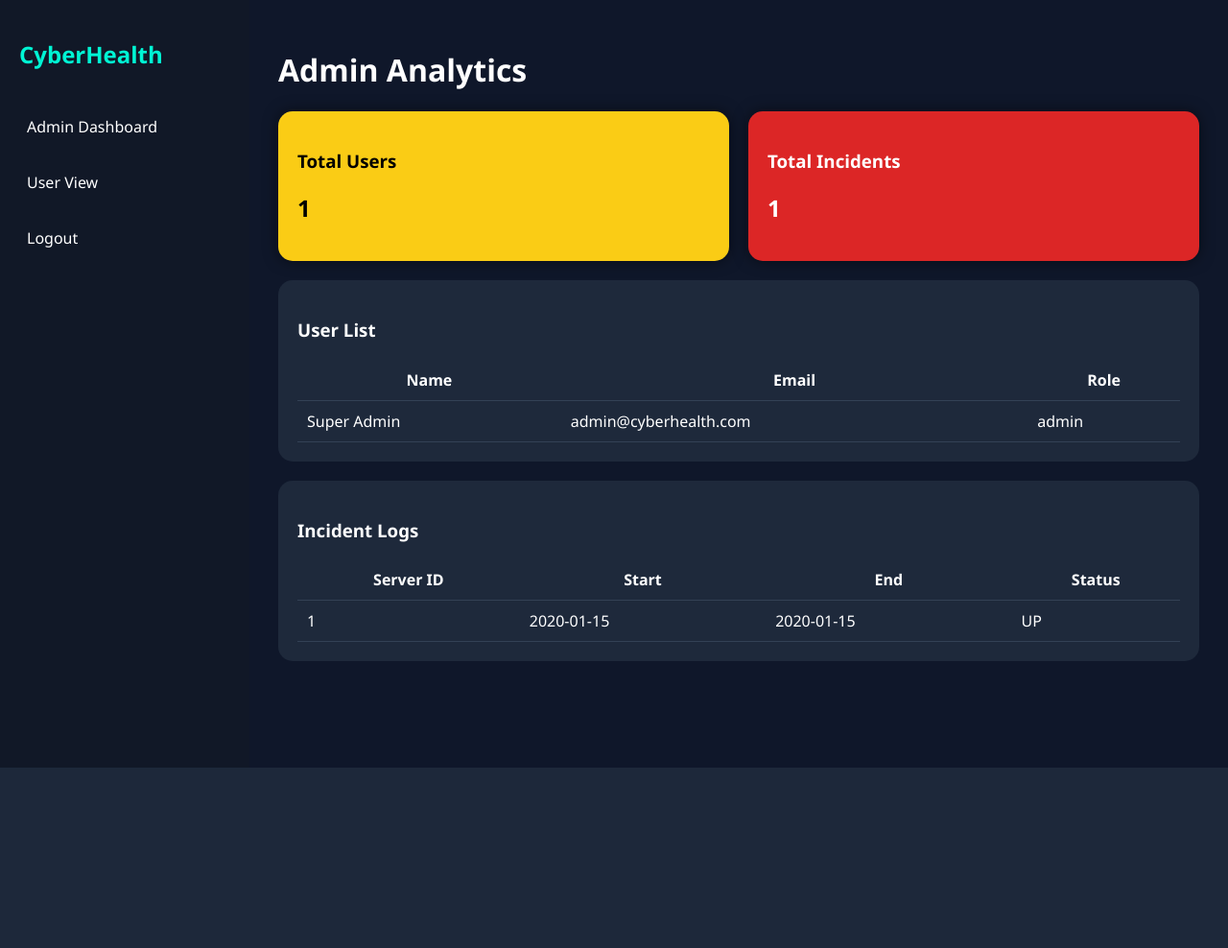
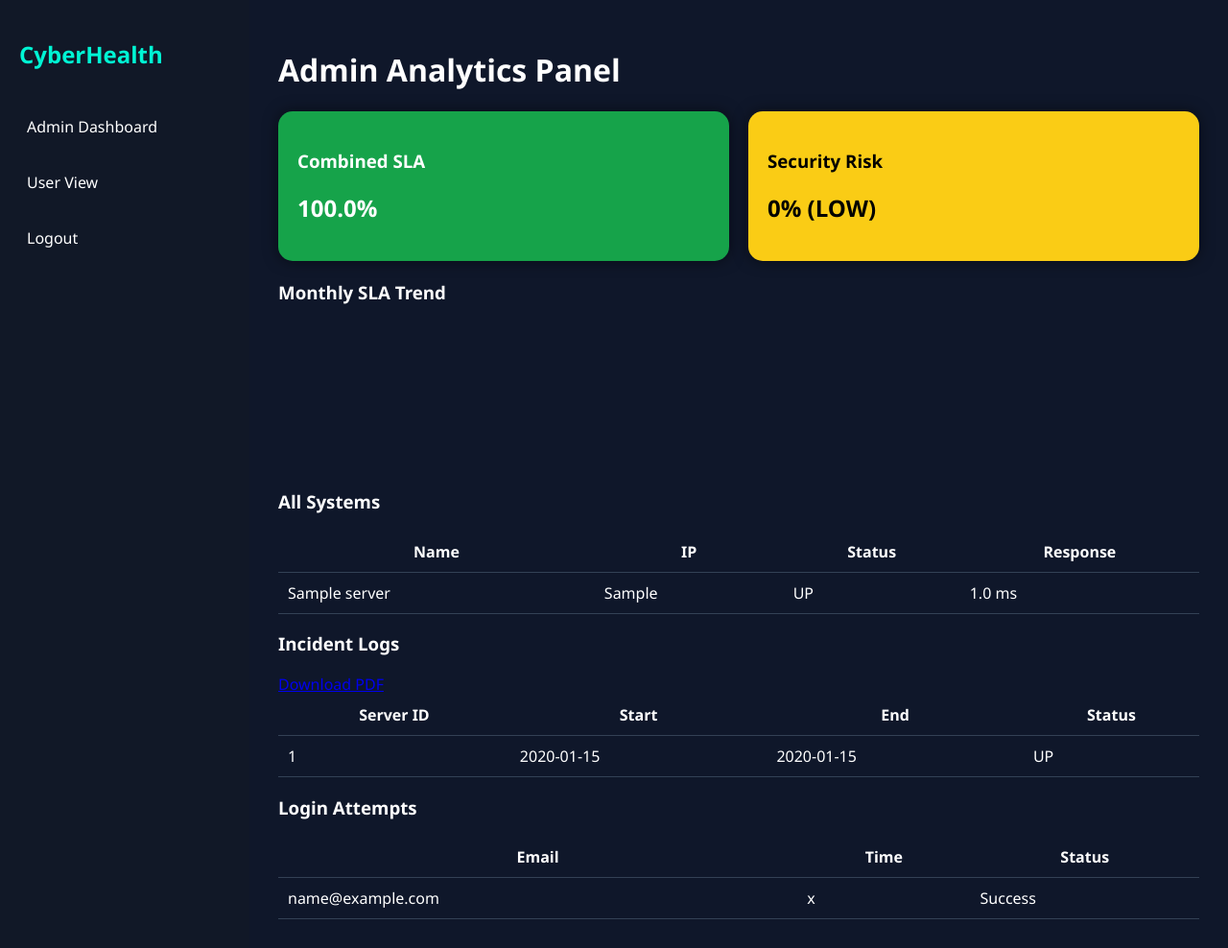
Before and after one commit to ankit18006/CyberHealth-IT-Dashboard, a Flask app: page /admin in a window 1280 px wide. Shown: the whole page at 96% size. Before the commit the page ends 800 px from the top, so only its background shows below. Run offline with Flask 3, Linux system fonts and the light colour scheme; the visitor is signed in with stand-in values (Sample User, id 1); data comes from the database, SQL or seed files in the repository; tables that the repository leaves empty hold one stand-in row (values such as "Sample post"); a map, chart or similar area stays blank.

Commit message:
Enhance admin analytics page with new metrics

```diff
--- a/templates/admin.html
+++ b/templates/admin.html
@@ -1,42 +1,68 @@
 {% extends "base.html" %}
 {% block content %}
 
-<h1>Admin Analytics</h1>
+<h1>Admin Analytics Panel</h1>
 
 <div class="cards">
-    <div class="card yellow">
-        <h3>Total Users</h3>
-        <h2>{{ users|length }}</h2>
+    <div class="card green">
+        <h3>Combined SLA</h3>
+        <h2>{{ combined_sla }}%</h2>
     </div>
 
-    <div class="card red">
-        <h3>Total Incidents</h3>
-        <h2>{{ incidents|length }}</h2>
+    <div class="card yellow">
+        <h3>Security Risk</h3>
+        <h2>{{ risk_score }}% ({{ risk_level }})</h2>
     </div>
 </div>
 
-<div class="table-box">
-<h3>User List</h3>
+<h3>Monthly SLA Trend</h3>
+<canvas id="monthlySLA"></canvas>
+
+<script>
+new Chart(document.getElementById("monthlySLA"),{
+    type:'line',
+    data:{
+        labels: {{ monthly_labels|safe }},
+        datasets:[{
+            label:'Monthly SLA %',
+            data: {{ monthly_sla|safe }},
+            borderColor:'#00f5d4',
+            tension:0.4,
+            fill:false
+        }]
+    },
+    options:{
+        plugins:{legend:{labels:{color:'#fff'}}},
+        scales:{
+            x:{ticks:{color:'#fff'}},
+            y:{ticks:{color:'#fff'}}
+        }
+    }
+});
+</script>
+
+<h3>All Systems</h3>
 <table>
 <tr>
 <th>Name</th>
-<th>Email</th>
-<th>Role</th>
+<th>IP</th>
+<th>Status</th>
+<th>Response</th>
 </tr>
 
-{% for user in users %}
+{% for server in servers %}
 <tr>
-<td>{{ user[1] }}</td>
-<td>{{ user[2] }}</td>
-<td>{{ user[4] }}</td>
+<td>{{ server[1] }}</td>
+<td>{{ server[2] }}</td>
+<td>{{ server[4] }}</td>
+<td>{{ server[5] }} ms</td>
 </tr>
 {% endfor %}
+</table>
 
-</table>
-</div>
+<h3>Incident Logs</h3>
+<a href="/export_incidents_pdf" class="btn">Download PDF</a>
 
-<div class="table-box">
-<h3>Incident Logs</h3>
 <table>
 <tr>
 <th>Server ID</th>
@@ -54,6 +80,22 @@
 </tr>
 {% endfor %}
 </table>
-</div>
+
+<h3>Login Attempts</h3>
+<table>
+<tr>
+<th>Email</th>
+<th>Time</th>
+<th>Status</th>
+</tr>
+
+{% for attempt in login_attempts %}
+<tr>
+<td>{{ attempt[1] }}</td>
+<td>{{ attempt[2] }}</td>
+<td>{{ "Success" if attempt[3]==1 else "Failed" }}</td>
+</tr>
+{% endfor %}
+</table>
 
 {% endblock %}
```
